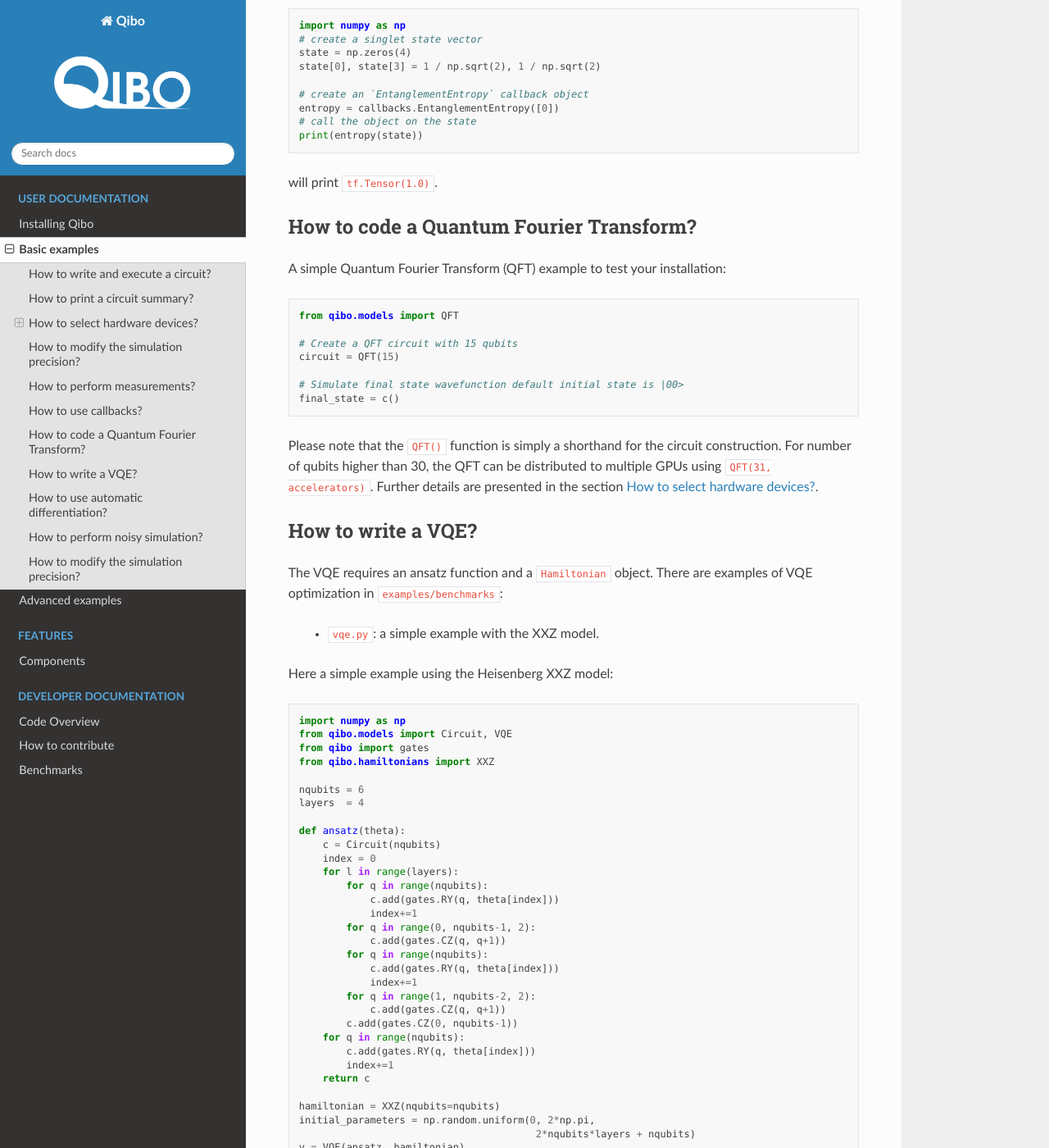
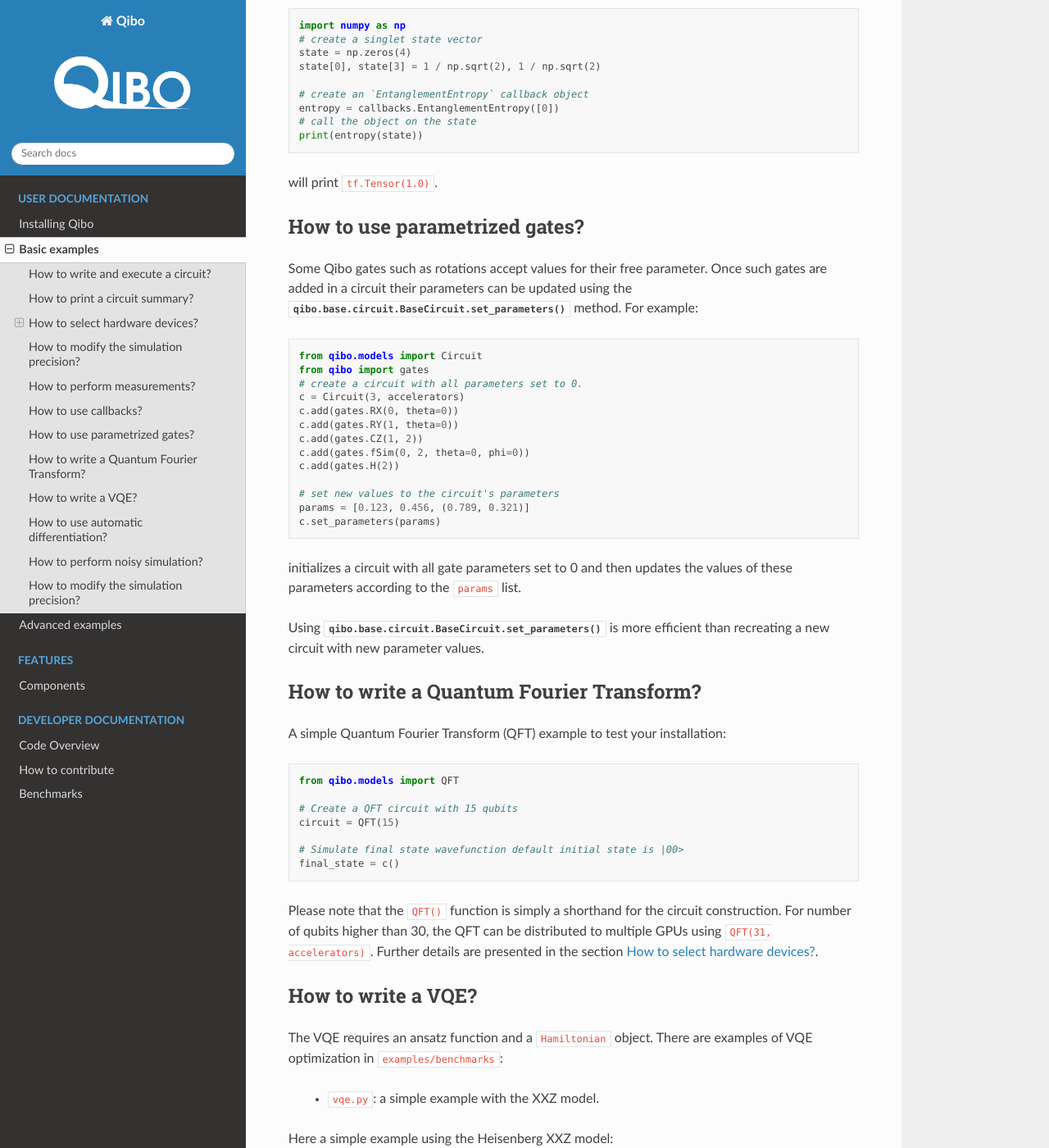
Before and after one commit to qiboteam/qibo, a Sphinx documentation site: the page built from doc/source/examples.rst, in a window 1280 px wide and 1400 px high, scrolled down 6973 px. Shown: the whole window at 82% size. Built offline with Sphinx 7.4.7 and the Read the Docs theme 2.0.0, drawn with Linux system fonts in a browser that asks for light colours; some of the changed text lies outside the part shown.

Commit message:
Update doc examples

```diff
--- a/doc/source/examples.rst
+++ b/doc/source/examples.rst
@@ -378,8 +378,39 @@
 
 will print ``tf.Tensor(1.0)``.
 
-How to code a Quantum Fourier Transform?
-----------------------------------------
+
+How to use parametrized gates?
+------------------------------
+
+Some Qibo gates such as rotations accept values for their free parameter. Once
+such gates are added in a circuit their parameters can be updated using the
+:meth:`qibo.base.circuit.BaseCircuit.set_parameters` method. For example:
+
+.. code-block::  python
+
+    from qibo.models import Circuit
+    from qibo import gates
+    # create a circuit with all parameters set to 0.
+    c = Circuit(3, accelerators)
+    c.add(gates.RX(0, theta=0))
+    c.add(gates.RY(1, theta=0))
+    c.add(gates.CZ(1, 2))
+    c.add(gates.fSim(0, 2, theta=0, phi=0))
+    c.add(gates.H(2))
+
+    # set new values to the circuit's parameters
+    params = [0.123, 0.456, (0.789, 0.321)]
+    c.set_parameters(params)
+
+initializes a circuit with all gate parameters set to 0 and then updates the
+values of these parameters according to the ``params`` list.
+
+Using :meth:`qibo.base.circuit.BaseCircuit.set_parameters` is more efficient than
+recreating a new circuit with new parameter values.
+
+
+How to write a Quantum Fourier Transform?
+-----------------------------------------
 
 A simple Quantum Fourier Transform (QFT) example to test your installation:
 
@@ -411,38 +442,26 @@
 .. code-block:: python
 
     import numpy as np
-    from qibo.models import Circuit, VQE
-    from qibo import gates
-    from qibo.hamiltonians import XXZ
+    from qibo import models, gates, hamiltonians
 
     nqubits = 6
-    layers  = 4
+    nlayers  = 4
 
-    def ansatz(theta):
-        c = Circuit(nqubits)
-        index = 0
-        for l in range(layers):
-            for q in range(nqubits):
-                c.add(gates.RY(q, theta[index]))
-                index+=1
-            for q in range(0, nqubits-1, 2):
-                c.add(gates.CZ(q, q+1))
-            for q in range(nqubits):
-                c.add(gates.RY(q, theta[index]))
-                index+=1
-            for q in range(1, nqubits-2, 2):
-                c.add(gates.CZ(q, q+1))
-            c.add(gates.CZ(0, nqubits-1))
-        for q in range(nqubits):
-            c.add(gates.RY(q, theta[index]))
-            index+=1
-        return c
+    circuit = models.Circuit(nqubits)
+    for l in range(nlayers):
+        circuit.add((gates.RY(q, theta=0) for q in range(nqubits)))
+        circuit.add((gates.CZ(q, q+1) for q in range(0, nqubits-1, 2)))
+        circuit.add((gates.RY(q, theta=0) for q in range(nqubits)))
+        circuit.add((gates.CZ(q, q+1) for q in range(1, nqubits-2, 2)))
+        circuit.add(gates.CZ(0, nqubits-1))
+    circuit.add((gates.RY(q, theta=0) for q in range(nqubits)))
+    return circuit
 
-    hamiltonian = XXZ(nqubits=nqubits)
+    hamiltonian = hamiltonians.XXZ(nqubits=nqubits)
     initial_parameters = np.random.uniform(0, 2*np.pi,
-                                            2*nqubits*layers + nqubits)
-    v = VQE(ansatz, hamiltonian)
-    best, params = v.minimize(initial_parameters, method='BFGS')
+                                            2*nqubits*nlayers + nqubits)
+    vqe = models.VQE(circuit, hamiltonian)
+    best, params = vqe.minimize(initial_parameters, method='BFGS')
 
 The user can choose one of the following methods for minimization:
 
@@ -464,21 +483,17 @@
 
 .. code-block:: python
 
-    def ansatz(theta):
-        thetas = theta.reshape(2 * nlayers + 1, nqubits)
-        pairs = list((i, i + 1) for i in range(0, nqubits - 1, 2))
-        c = models.Circuit(nqubits)
-        for l in range(nlayers):
-            c.add(gates.VariationalLayer(range(nqubits), pairs,
-                                         gates.RY, gates.CZ,
-                                         thetas[2 * l], thetas[2 * l + 1])
-            # this ``VariationalLayer`` includes two layers of RY gates with a
-            # layer of CZ in the middle.
-            # We have to add an additional CZ layer manually:
-            c.add((gates.CZ(i, i + 1) for i in range(1, nqubits - 2, 2)))
-            c.add(gates.CZ(0, nqubits - 1))
-        c.add((gates.RY(i, thetas[-1, i]) for i in range(nqubits)))
-        return c
+    circuit = models.Circuit(nqubits)
+    pairs = list((i, i + 1) for i in range(0, nqubits - 1, 2))
+    theta = np.zeros(nqubits)
+    for l in range(nlayers):
+        circuit.add(gates.VariationalLayer(range(nqubits), pairs,
+                                           gates.RY, gates.CZ,
+                                           theta, theta))
+        circuit.add((gates.CZ(i, i + 1) for i in range(1, nqubits - 2, 2)))
+        circuit.add(gates.CZ(0, nqubits - 1))
+    circuit.add((gates.RY(i, theta) for i in range(nqubits)))
+    return circuit
 
 
 How to use automatic differentiation?
```
